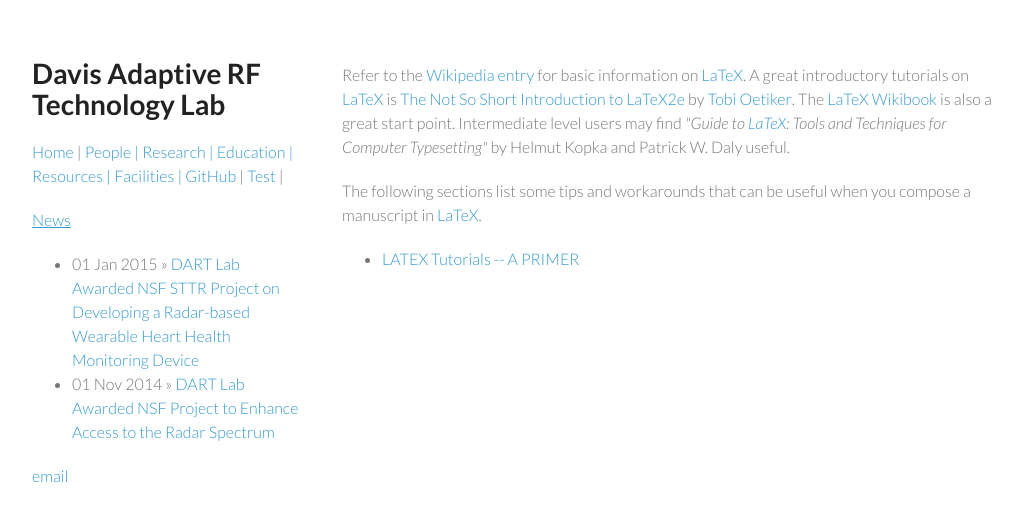
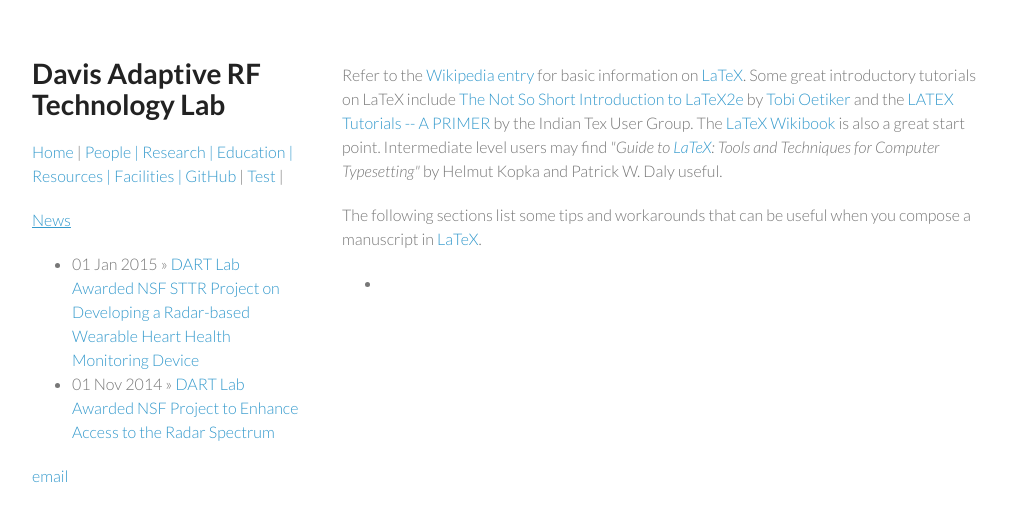
Before and after one commit to ucdart/ucdart.github.io, a Jekyll site: the page built from resources/latex.html, in a window 1280 px wide. Shown: the top 522 px of the page, without its empty margins (128-1150 px from the left). Built offline with Jekyll 4.4.1, drawn with Linux system fonts in a browser that asks for light colours.

Commit message:
Update latex.html

```diff
--- a/resources/latex.html
+++ b/resources/latex.html
@@ -3,7 +3,7 @@ layout: default
 title: Latex resources
 ---
 <p>
-Refer to the <a class="ext" href="http://en.wikipedia.org/wiki/LaTeX">Wikipedia entry</a> for basic information on <a class="" href="http://ucdart.net/LaTeX">LaTeX</a>. A great introductory tutorials on <a class="" href="http://ucdart.net/LaTeX">LaTeX</a> is <a class="ext" href="http://tobi.oetiker.ch/lshort/lshort.pdf">The Not So Short Introduction to LaTeX2e</a> by <a class="ext" href="http://tobi.oetiker.ch/hp/">Tobi Oetiker</a>. The <a class="ext" href="http://en.wikibooks.org/wiki/LaTeX">LaTeX Wikibook</a> is also a great start point. Intermediate level users may find <em>"Guide to <a class="" href="http://ucdart.net/LaTeX">LaTeX</a>: Tools and Techniques for Computer Typesetting"</em> by Helmut Kopka and Patrick W. Daly useful.<br/>
+Refer to the <a class="ext" href="http://en.wikipedia.org/wiki/LaTeX">Wikipedia entry</a> for basic information on <a class="" href="http://ucdart.net/LaTeX">LaTeX</a>. Some great introductory tutorials on LaTeX include <a class="ext" href="http://tobi.oetiker.ch/lshort/lshort.pdf">The Not So Short Introduction to LaTeX2e</a> by <a class="ext" href="http://tobi.oetiker.ch/hp/">Tobi Oetiker</a> and the <a href="https://www.tug.org/twg/mactex/tutorials/ltxprimer-1.0.pdf" target="_blank">LATEX Tutorials -- A PRIMER</a> by the Indian Tex User Group. The <a class="ext" href="http://en.wikibooks.org/wiki/LaTeX">LaTeX Wikibook</a> is also a great start point. Intermediate level users may find <em>"Guide to <a class="" href="http://ucdart.net/LaTeX">LaTeX</a>: Tools and Techniques for Computer Typesetting"</em> by Helmut Kopka and Patrick W. Daly useful.<br/>
 </p>
 
 <p>
@@ -11,5 +11,5 @@ The following sections list some tips and workarounds that can be useful when yo
 </p>
 
 <ul>
-  <li><a href="https://www.tug.org/twg/mactex/tutorials/ltxprimer-1.0.pdf" target="_blank">LATEX Tutorials -- A PRIMER</a></li>
+  <li></li>
 </ul>
```
